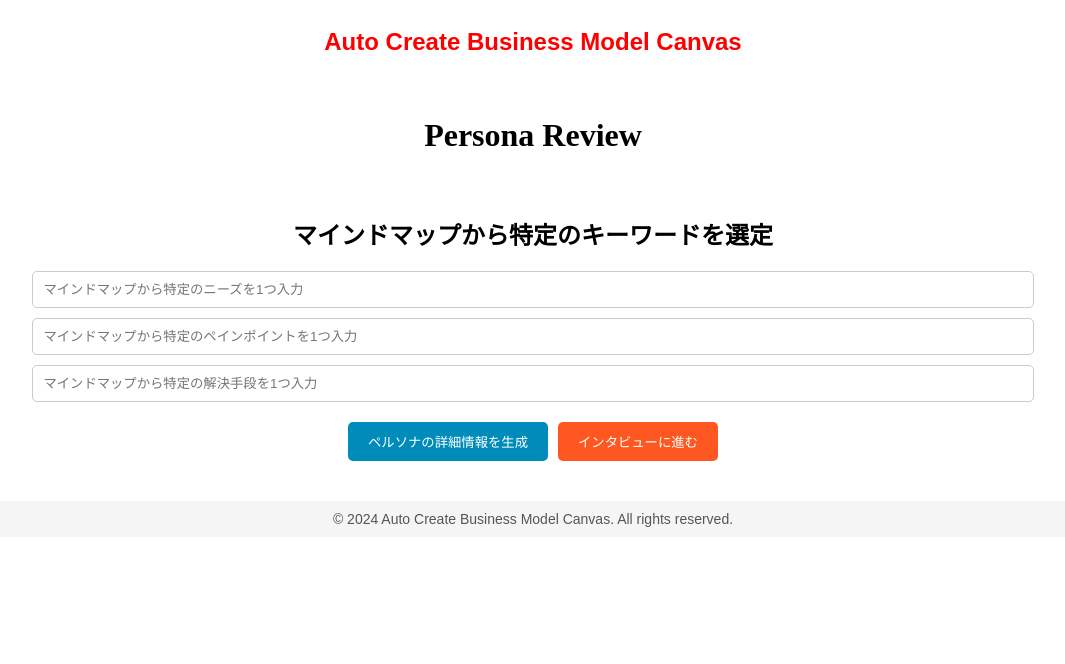
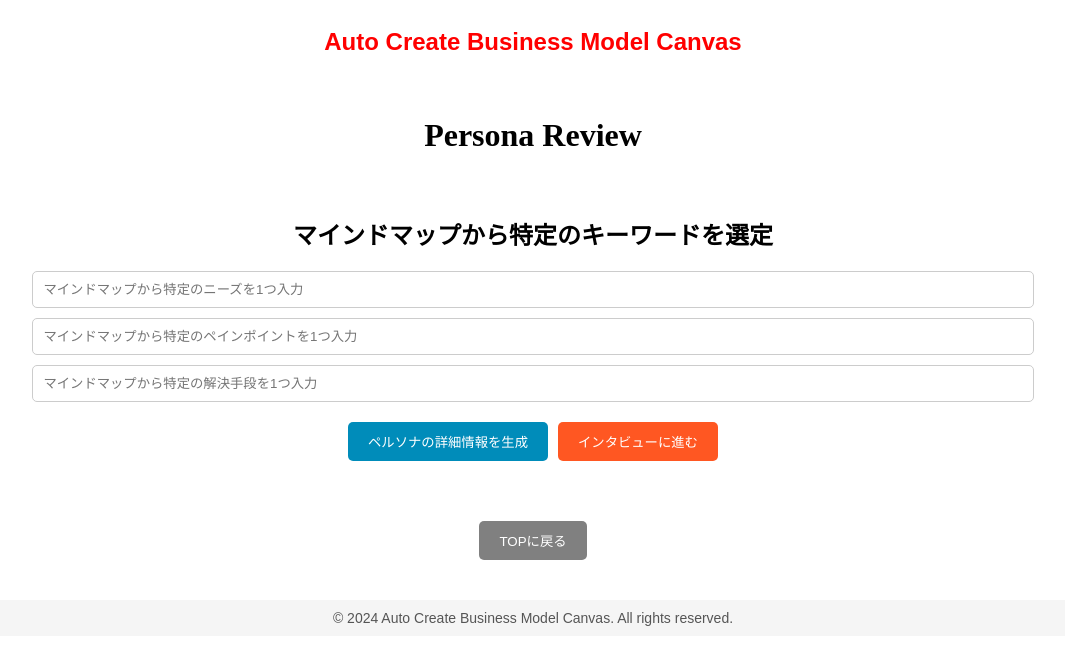
Before and after one commit to Kazuto-Ikeda/mvp-for-abmc2, a Next.js app: page /persona-review in a window 1280 px wide. Shown: the top 664 px of the page, without its empty margins (107-1172 px from the left). Built offline with nearby package versions, Linux system fonts and the light colour scheme.

Commit message:
fix persona review

```diff
--- a/app/persona-review/page.tsx
+++ b/app/persona-review/page.tsx
@@ -22,10 +22,14 @@ export default function PersonaReviewPage() {
     router.push("/interview");
   };
 
+  // ハンドラー関数: トップページに戻る
+  const goToTop = () => {
+    router.push("/");
+  };
+
   return (
     <div style={{ display: "flex", flexDirection: "column", alignItems: "center", gap: "20px", padding: "20px" }}>
       <h1>Persona Review</h1>
-
 
       {/* マインドマップから特定項目を選定 */}
       <div style={{ width: "100%", textAlign: "center" }}>
@@ -99,6 +103,22 @@ export default function PersonaReviewPage() {
           インタビューに進む
         </button>
       </div>
+
+      {/* トップページに戻るボタン */}
+      <button
+        onClick={goToTop}
+        style={{
+          marginTop: "40px",
+          padding: "10px 20px",
+          backgroundColor: "#808080", // グレー
+          color: "white",
+          border: "none",
+          borderRadius: "5px",
+          cursor: "pointer",
+        }}
+      >
+        TOPに戻る
+      </button>
     </div>
   );
 }
```
